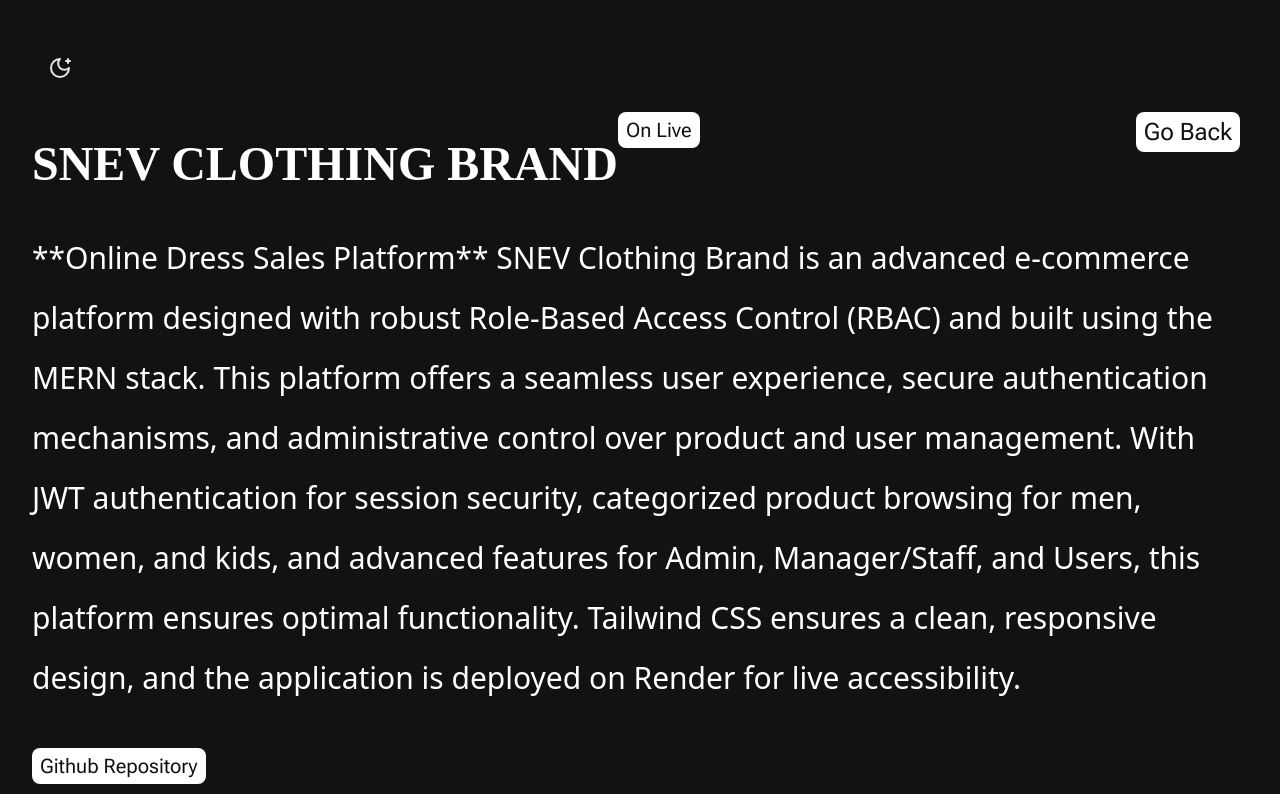
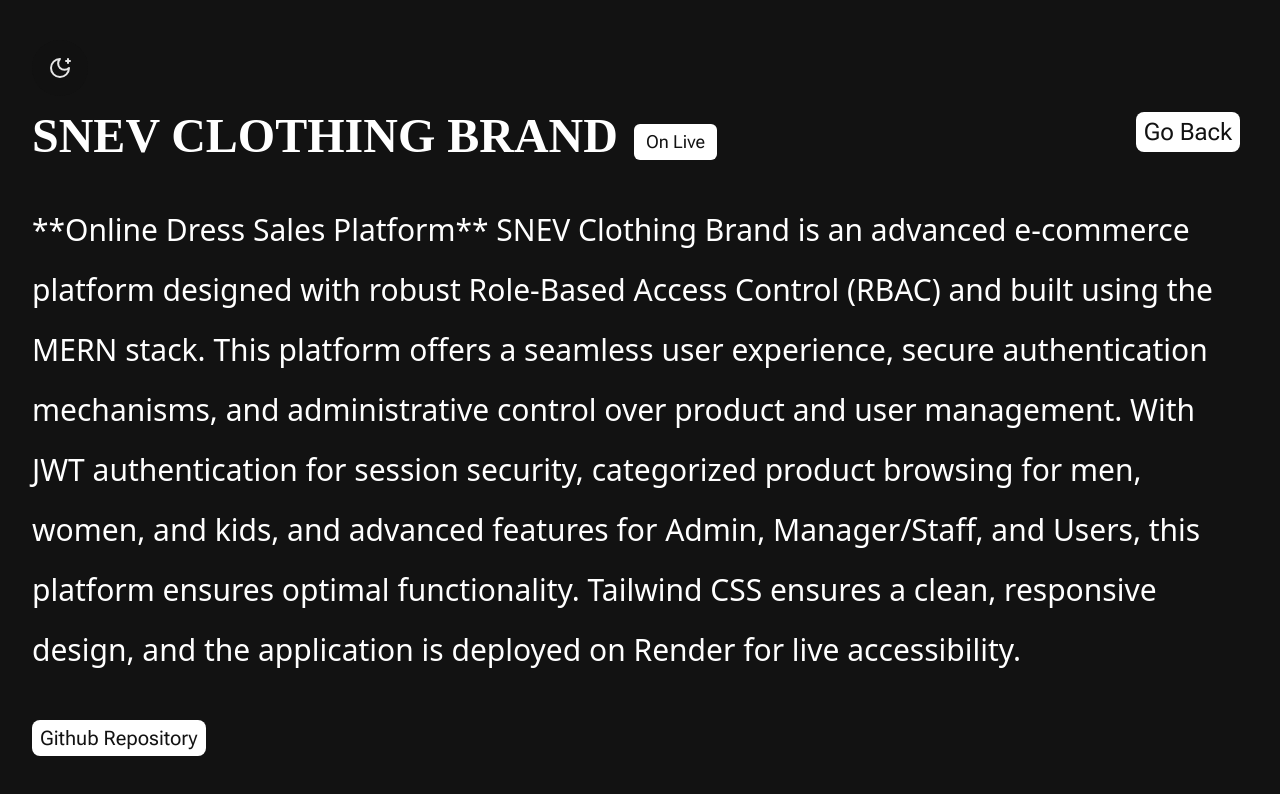
Before and after one commit to SanjeevikumarWD/portfolio, a React (Vite) app: page /product/1 in a window 1280 px wide. Shown: the top 794 px of the page. Built offline with nearby package versions, Linux system fonts and the light colour scheme; a web font is replaced by a local one.

Commit message:
Update ProductCard.jsx

```diff
--- a/src/components/prouct_card/ProductCard.jsx
+++ b/src/components/prouct_card/ProductCard.jsx
@@ -16,7 +16,7 @@
   return (
     <div className="relative mt-28 mx-8 text-text">
       <div className="product-card ">
-       <div className="flex items-end">
+       <div className="flex items-end gap-4">
   <h1 className="font-rosarivo text-2xl md:text-3xl lg:text-5xl font-semibold">
     {product.heading}
   </h1>
@@ -25,12 +25,13 @@
       href={product.liveLink}
       target="_blank"
       rel="noopener noreferrer"
-        className="mb-10 font-robotoFlex bg-text text-bg px-2 py-1 rounded-lg md:text-xl"
+      className="font-robotoFlex bg-text text-bg px-3 py-1 rounded-md md:text-base lg:text-lg"
     >
       On Live
     </a>
   )}
 </div>
+
 
         <p className="my-10 md:text-lg lg:text-2xl xl:text-3xl lg:leading-relaxed xl:leading-loose cursor-default">
           {product.description}
```
Lines whose indentation alone changed are shown as unchanged.
